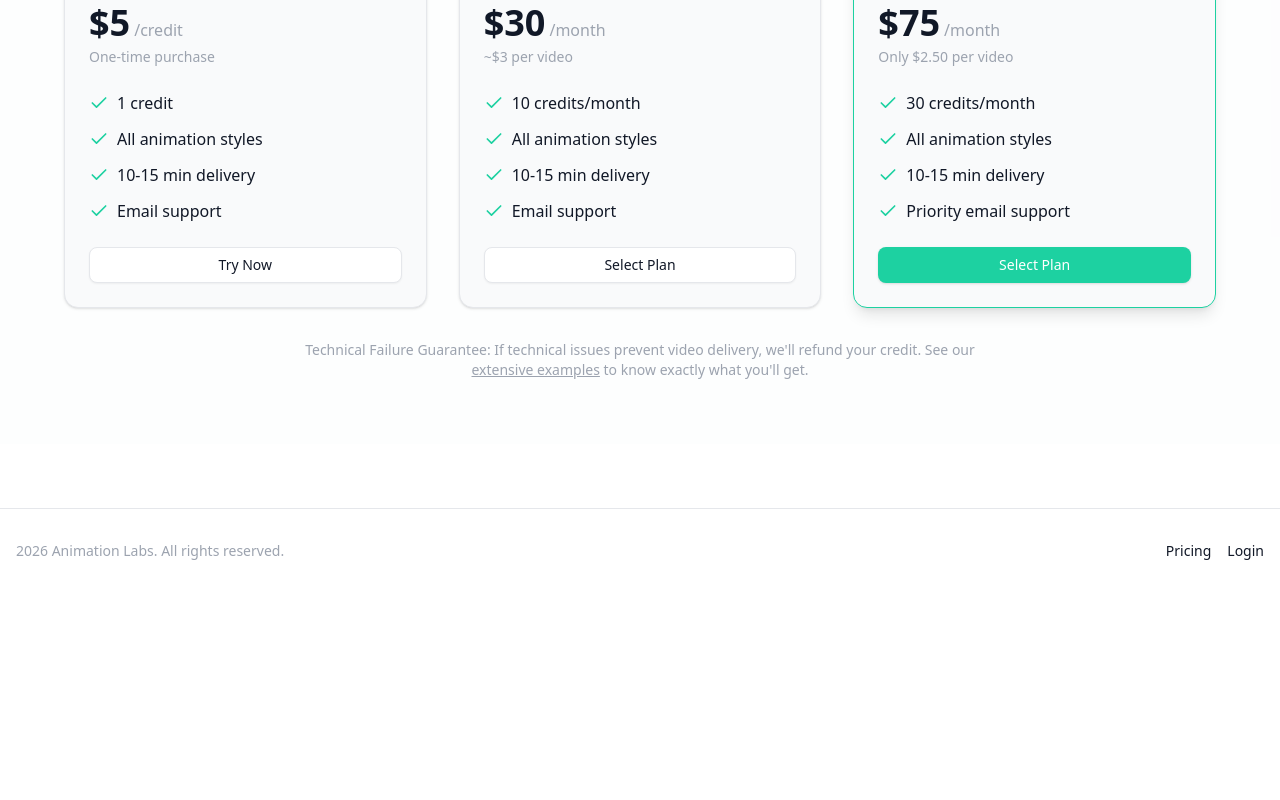
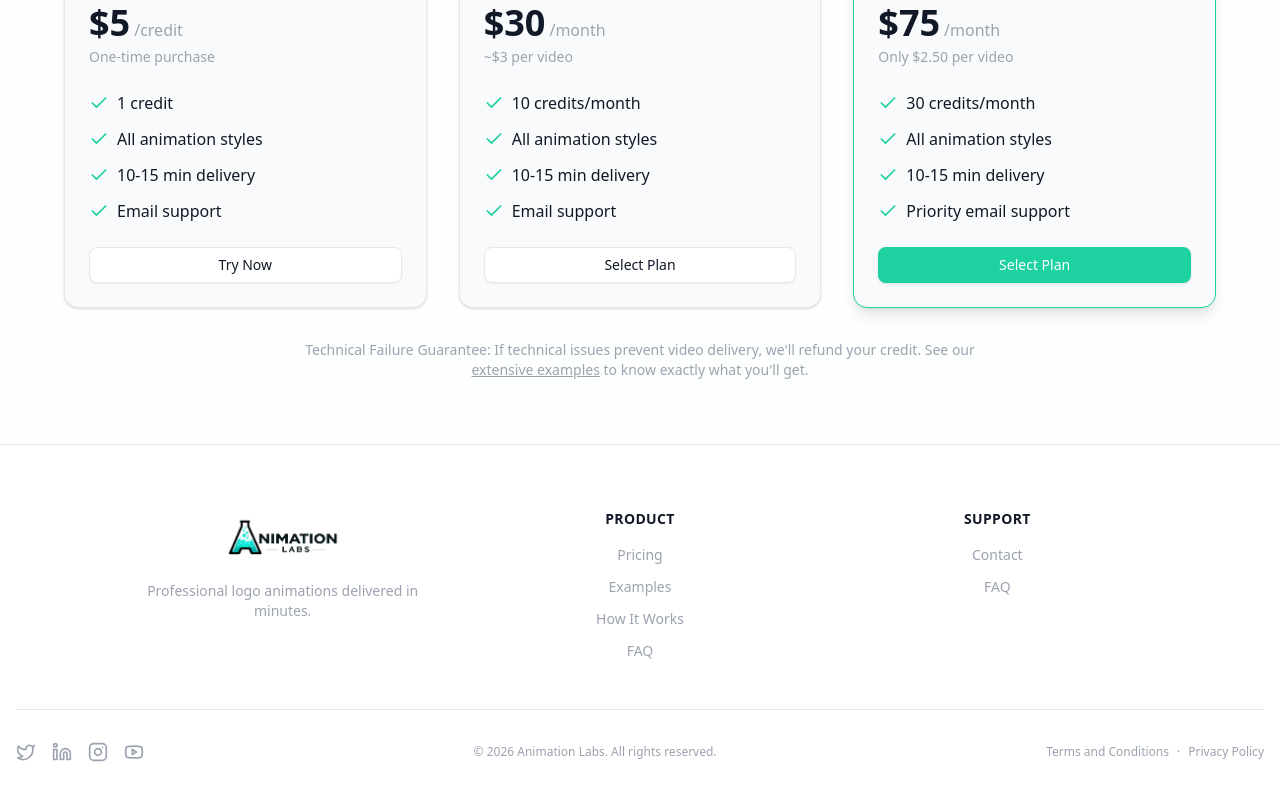
Before and after one commit to Chakaitos/animation-labs, a Next.js app: page / in a window 1280 px wide. Shown: the part 2812-3612 px from the top of the page. Before the commit the page ends 3405 px from the top, so only its background shows below. Built offline with nearby package versions, Linux system fonts and the light colour scheme.

Commit message:
Add footer with links

```diff
--- /dev/null
+++ b/app/(auth)/layout.tsx
@@ -0,0 +1,14 @@
+import { Footer } from '@/components/marketing/Footer'
+
+export default function AuthLayout({
+  children,
+}: {
+  children: React.ReactNode
+}) {
+  return (
+    <div className="min-h-screen flex flex-col">
+      <div className="flex-1">{children}</div>
+      <Footer />
+    </div>
+  )
+}
--- a/app/(protected)/layout.tsx
+++ b/app/(protected)/layout.tsx
@@ -1,6 +1,7 @@
 import { redirect } from 'next/navigation'
 import { createClient } from '@/lib/supabase/server'
 import { AppHeader } from '@/components/navigation/app-header'
+import { Footer } from '@/components/marketing/Footer'
 import { getCreditBalance } from '@/lib/actions/billing'
 
 export default async function ProtectedLayout({
@@ -25,9 +26,10 @@ export default async function ProtectedLayout({
   const creditBalance = balanceResult.balance?.total ?? 0
 
   return (
-    <div className="min-h-screen bg-background">
+    <div className="min-h-screen bg-background flex flex-col">
       <AppHeader user={user} creditBalance={creditBalance} />
-      <main>{children}</main>
+      <main className="flex-1">{children}</main>
+      <Footer />
     </div>
   )
 }
--- a/components/marketing/Footer.tsx
+++ b/components/marketing/Footer.tsx
@@ -1,28 +1,145 @@
 import Link from "next/link"
+import Image from "next/image"
+import { Twitter, Linkedin, Instagram, Youtube } from "lucide-react"
 
 export function Footer() {
   return (
-    <footer className="border-t mt-16">
-      <div className="container mx-auto px-4 py-8">
-        <div className="flex flex-col md:flex-row justify-between items-center gap-4">
-          {/* Copyright */}
-          <p className="text-sm text-muted-foreground">
-            2026 Animation Labs. All rights reserved.
+    <footer className="border-t mt-auto">
+      <div className="container mx-auto px-4 py-12 md:py-16">
+        {/* Main footer grid - 3 columns */}
+        <div className="grid grid-cols-1 md:grid-cols-3 gap-8 md:gap-12 max-w-5xl mx-auto">
+          {/* Brand column */}
+          <div className="space-y-4 md:col-span-1 text-center flex flex-col items-center">
+            <Link href="/" className="inline-block">
+              <Image
+                src="/AL_transparent_compact.png"
+                alt="Animation Labs"
+                width={250}
+                height={66}
+                className="h-14 w-auto"
+              />
+            </Link>
+            <p className="text-sm text-muted-foreground max-w-xs">
+              Professional logo animations delivered in minutes.
+            </p>
+          </div>
+
+          {/* Product column */}
+          <div className="space-y-4 text-center">
+            <h3 className="text-sm font-semibold tracking-wide uppercase text-foreground">
+              Product
+            </h3>
+            <nav className="flex flex-col space-y-3" aria-label="Product links">
+              <Link
+                href="#pricing"
+                className="text-sm text-muted-foreground hover:text-primary transition-colors"
+              >
+                Pricing
+              </Link>
+              <Link
+                href="#examples"
+                className="text-sm text-muted-foreground hover:text-primary transition-colors"
+              >
+                Examples
+              </Link>
+              <Link
+                href="#how-it-works"
+                className="text-sm text-muted-foreground hover:text-primary transition-colors"
+              >
+                How It Works
+              </Link>
+              <Link
+                href="#faq"
+                className="text-sm text-muted-foreground hover:text-primary transition-colors"
+              >
+                FAQ
+              </Link>
+            </nav>
+          </div>
+
+          {/* Support column */}
+          <div className="space-y-4 text-center">
+            <h3 className="text-sm font-semibold tracking-wide uppercase text-foreground">
+              Support
+            </h3>
+            <nav className="flex flex-col space-y-3" aria-label="Support links">
+              <Link
+                href="#contact"
+                className="text-sm text-muted-foreground hover:text-primary transition-colors"
+              >
+                Contact
+              </Link>
+              <Link
+                href="#faq"
+                className="text-sm text-muted-foreground hover:text-primary transition-colors"
+              >
+                FAQ
+              </Link>
+            </nav>
+          </div>
+        </div>
+
+        {/* Bottom bar: Social + Copyright + Legal */}
+        <div className="border-t mt-12 pt-8 flex flex-col md:flex-row justify-between items-center gap-4">
+          {/* Social icons */}
+          <div className="flex items-center gap-4">
+            <a
+              href="#"
+              target="_blank"
+              rel="noopener noreferrer"
+              aria-label="Follow us on X"
+              className="text-muted-foreground hover:text-primary transition-colors"
+            >
+              <Twitter className="h-5 w-5" />
+            </a>
+            <a
+              href="#"
+              target="_blank"
+              rel="noopener noreferrer"
+              aria-label="Follow us on LinkedIn"
+              className="text-muted-foreground hover:text-primary transition-colors"
+            >
+              <Linkedin className="h-5 w-5" />
+            </a>
+            <a
+              href="#"
+              target="_blank"
+              rel="noopener noreferrer"
+              aria-label="Follow us on Instagram"
+              className="text-muted-foreground hover:text-primary transition-colors"
+            >
+              <Instagram className="h-5 w-5" />
+            </a>
+            <a
+              href="#"
+              target="_blank"
+              rel="noopener noreferrer"
+              aria-label="Subscribe on YouTube"
+              className="text-muted-foreground hover:text-primary transition-colors"
+            >
+              <Youtube className="h-5 w-5" />
+            </a>
+          </div>
+
+          {/* Copyright statement */}
+          <p className="text-xs text-muted-foreground">
+            © 2026 Animation Labs. All rights reserved.
           </p>
 
-          {/* Navigation links */}
-          <nav className="flex gap-4 text-sm">
+          {/* Legal links */}
+          <nav className="flex items-center gap-2 text-xs" aria-label="Legal links">
             <Link
-              href="/pricing"
-              className="hover:text-primary transition-colors"
+              href="#terms"
+              className="text-muted-foreground hover:text-primary transition-colors"
             >
-              Pricing
+              Terms and Conditions
             </Link>
+            <span className="text-muted-foreground">·</span>
             <Link
-              href="/login"
-              className="hover:text-primary transition-colors"
+              href="#privacy"
+              className="text-muted-foreground hover:text-primary transition-colors"
             >
-              Login
+              Privacy Policy
             </Link>
           </nav>
         </div>
--- a/components/ui/input.tsx
+++ b/components/ui/input.tsx
@@ -1,3 +1,5 @@
+"use client"
+
 import * as React from "react"
 
 import { cn } from "@/lib/utils"
```
